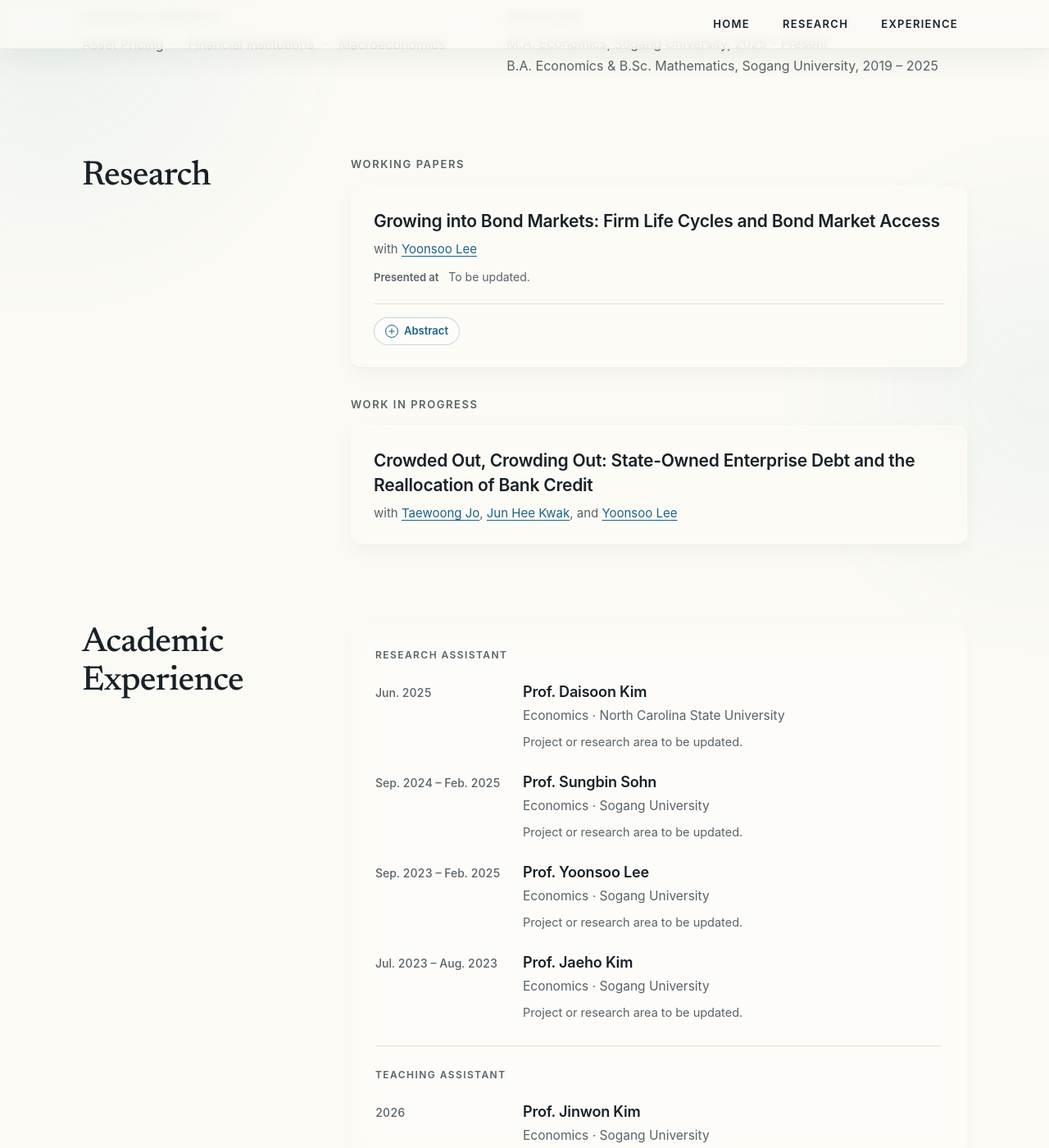
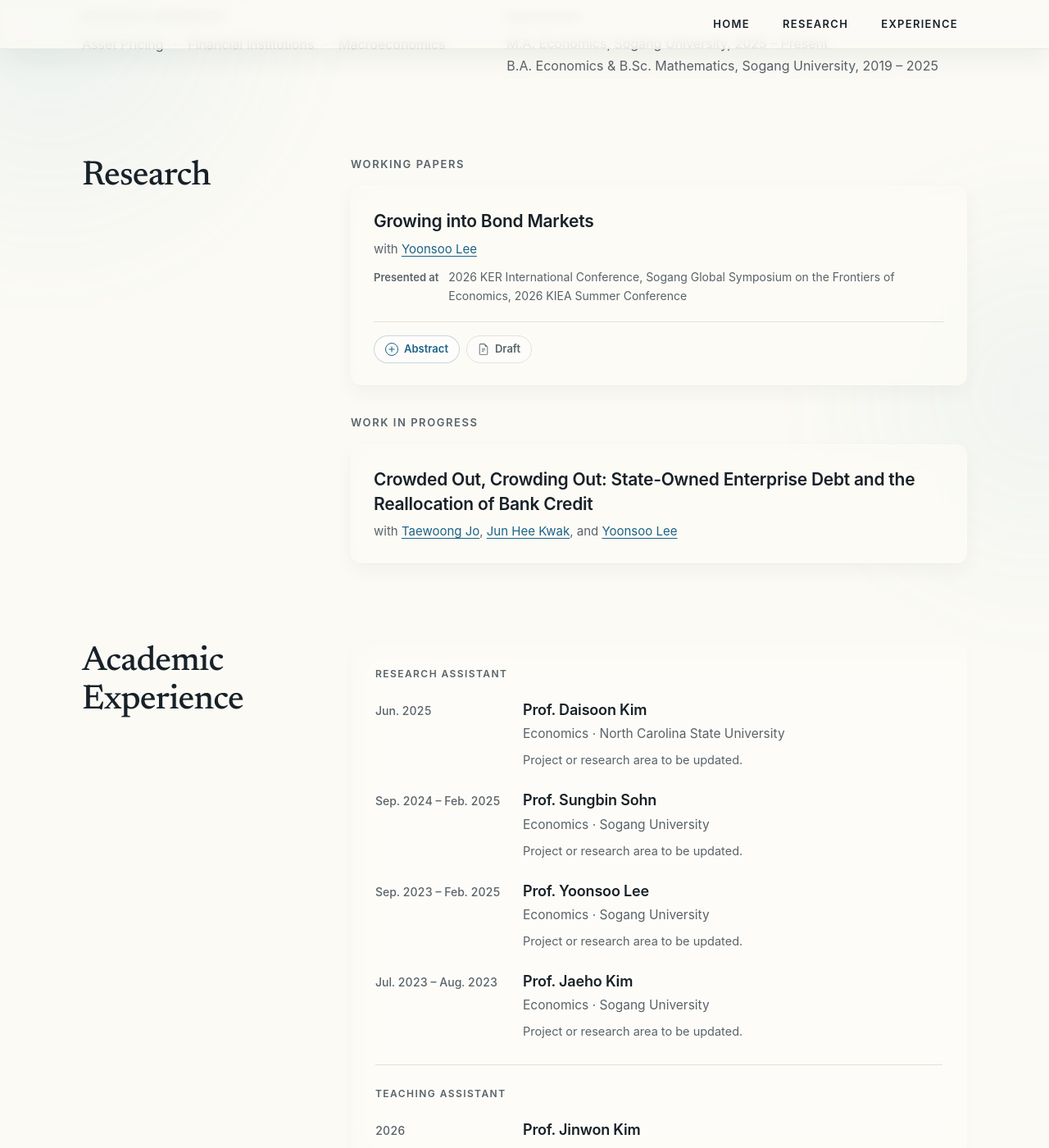
Before and after one commit to jeong-seho/jeong-seho.github.io, a Jekyll site: the page built from index.md, in a window 1280 px wide and 1400 px high, scrolled down 652 px. Shown: the whole window at 82% size. Built offline with Jekyll 4.4.1, drawn with Linux system fonts in a browser that asks for light colours; some web fonts are replaced.

Commit message:
Draft button update

```diff
--- a/assets/css/style.css
+++ b/assets/css/style.css
@@ -773,7 +773,7 @@ img {
     opacity: 0;
 }
 
-.resource-link:hover,
+.resource-link:hover:not(:disabled),
 .resource-link:focus-visible,
 .abstract-button[aria-expanded="true"] {
     background: var(--surface-control-active);
@@ -784,6 +784,13 @@ img {
 .resource-link:focus-visible {
     outline: 2px solid var(--color-primary-hover);
     outline-offset: 3px;
+}
+
+.resource-link:disabled {
+    background: var(--surface-control);
+    border-color: var(--border-color);
+    color: var(--text-muted);
+    cursor: default;
 }
 
 .abstract-body {
--- a/index.md
+++ b/index.md
@@ -80,7 +80,7 @@ permalink: /
 
                 <div class="paper-card-content liquid-glass__content">
                     <div class="paper-header">
-                        <h4 class="paper-title">Growing into Bond Markets: Firm Life Cycles and Bond Market Access</h4>
+                        <h4 class="paper-title">Growing into Bond Markets</h4>
                         <p class="paper-authors">
                             with
                             <a href="https://sites.google.com/view/yoonsoolee/" target="_blank" rel="noopener noreferrer">Yoonsoo Lee</a>
@@ -90,7 +90,7 @@ permalink: /
                     <!-- Replace with actual conference/seminar names and years; remove if not applicable. -->
                     <dl class="paper-presentations">
                         <dt>Presented at</dt>
-                        <dd>To be updated.</dd>
+                        <dd>2026 KER International Conference, Sogang Global Symposium on the Frontiers of Economics, 2026 KIEA Summer Conference</dd>
                     </dl>
 
                     <div class="paper-actions" role="group" aria-label="Project resources">
@@ -99,13 +99,14 @@ permalink: /
                             <span>Abstract</span>
                         </button>
 
-                        <!-- <a class="resource-link" href="#" download>
+                        <!-- Once the PDF is available, use an <a class="resource-link" href="..." download> with the same icon and label. -->
+                        <button class="resource-link" type="button" disabled title="Draft PDF not yet available">
                             <svg class="resource-icon" viewBox="0 0 16 16" aria-hidden="true" focusable="false">
                                 <path d="M14 4.5V14a2 2 0 0 1-2 2H4a2 2 0 0 1-2-2V2a2 2 0 0 1 2-2h5.5zm-3 0A1.5 1.5 0 0 0 9.5 3V1H4a1 1 0 0 0-1 1v12a1 1 0 0 0 1 1h8a1 1 0 0 0 1-1V4.5z"/>
                                 <path d="M5.5 7a.5.5 0 0 1 .5-.5h4a.5.5 0 0 1 0 1H6a.5.5 0 0 1-.5-.5m0 2a.5.5 0 0 1 .5-.5h4a.5.5 0 0 1 0 1H6a.5.5 0 0 1-.5-.5m0 2a.5.5 0 0 1 .5-.5h2a.5.5 0 0 1 0 1H6a.5.5 0 0 1-.5-.5"/>
                             </svg>
-                            <span>Paper</span>
-                        </a> -->
+                            <span>Draft</span>
+                        </button>
 
                         <!-- <a class="resource-link" href="#" download>
                             <svg class="resource-icon" viewBox="0 0 16 16" aria-hidden="true" focusable="false">
```
